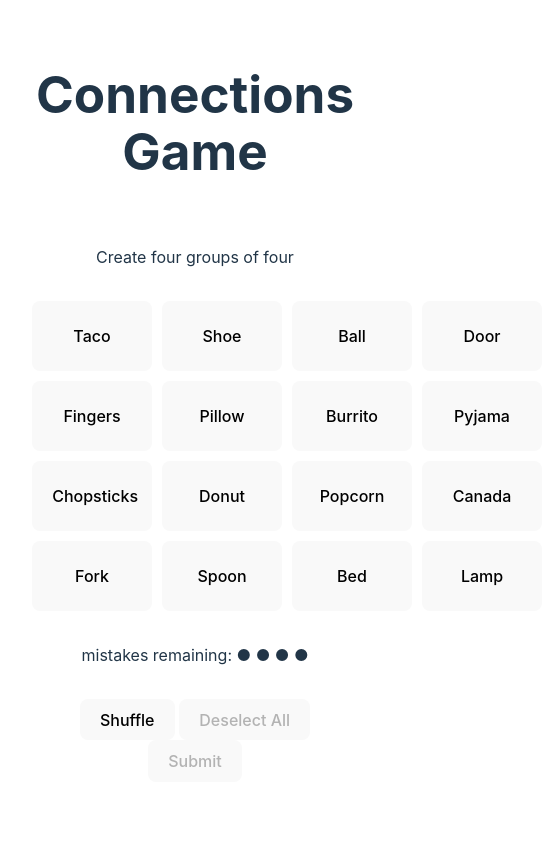
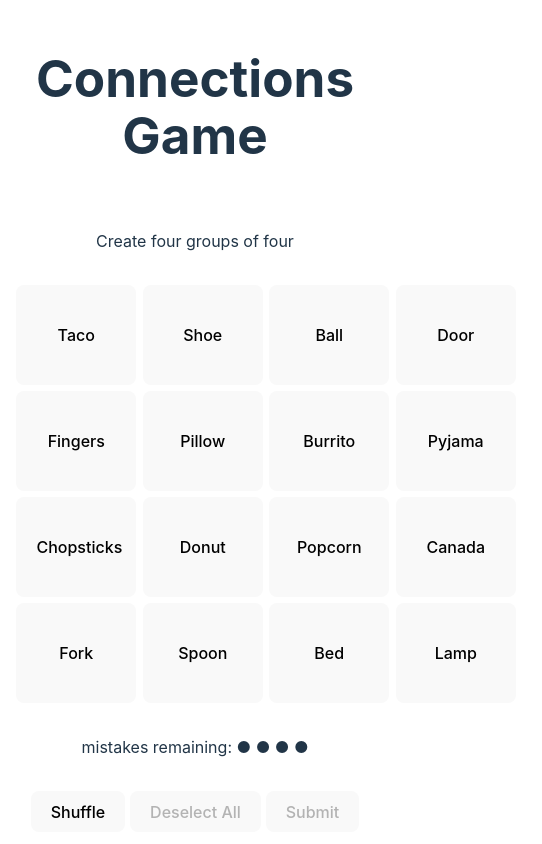
Before and after one commit to wheeler/connections-game, a React (Vite) app: page / in a window 390 px wide. Shown: the top 844 px of the page, 542 px wide, since content can reach past the window. Built offline with nearby package versions, Linux system fonts and the light colour scheme.

Commit message:
slightly better responsive styling

```diff
--- a/src/App.css
+++ b/src/App.css
@@ -3,6 +3,12 @@
   margin: 0 auto;
   padding: 2rem;
   text-align: center;
+}
+
+@media only screen and (max-width: 664px) {
+  #root {
+    padding: 1rem;
+  }
 }
 
 .logo {
--- a/src/Board.scss
+++ b/src/Board.scss
@@ -4,5 +4,13 @@
   grid-template-columns: auto auto auto auto;
   grid-row-gap: 10px;
   grid-column-gap: 10px;
-  max-width: 600px;
+  width: 600px;
 }
+
+@media only screen and (max-width: 664px) {
+  .board {
+    grid-row-gap: 6px;
+    grid-column-gap: 6px;
+    width: 500px;
+  }
+}
--- a/src/Item.scss
+++ b/src/Item.scss
@@ -1,7 +1,6 @@
 .item {
   height: 70px;
-  width: 100%;
-  min-width: 120px;
+  width: 135px;
   margin: auto;
   &.selected {
     button {
@@ -14,3 +13,10 @@
     height: 100%;
   }
 }
+
+@media only screen and (max-width: 664px) {
+  .item {
+    height: 100px;
+    width: 120px;
+  }
+}
```
